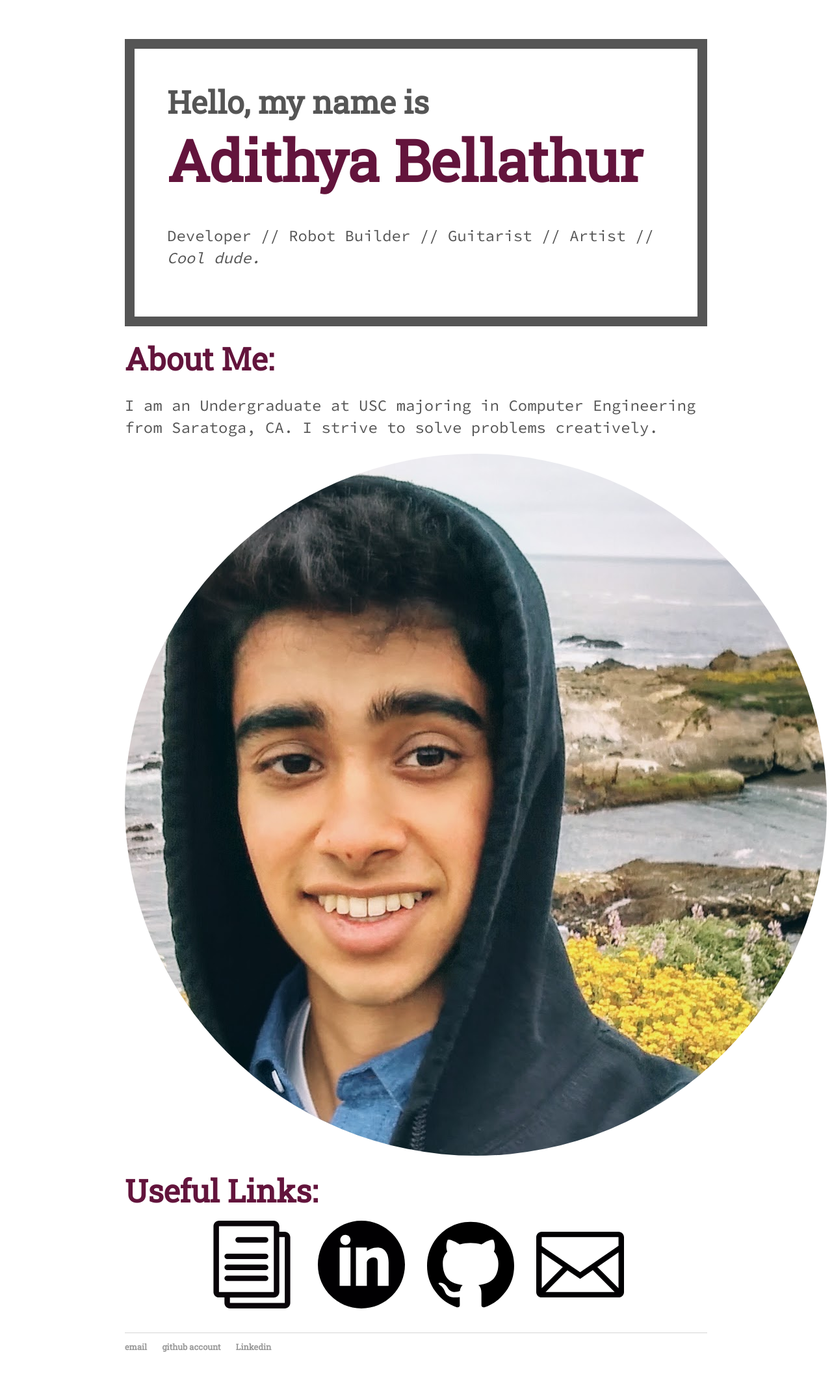
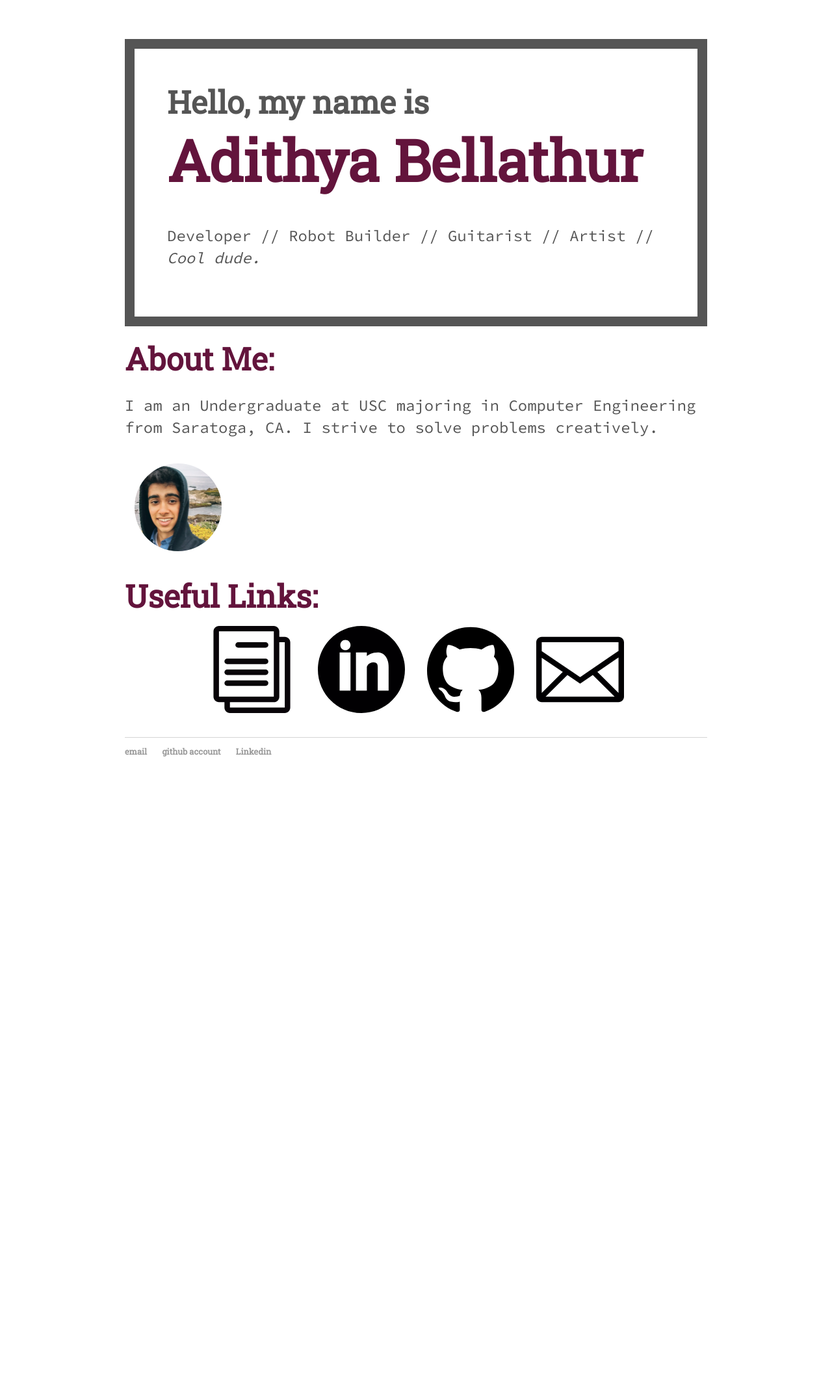
Before and after one commit to adibellathur/adibellathur.github.io, a Jekyll site: the page built from index.html, in a window 1280 px wide. Shown: the whole page at 65% size. Built offline with Jekyll 4.4.1, drawn with Linux system fonts in a browser that asks for light colours; after the commit the page ends 1224 px from its top, so only the background shows below that.

Commit message:
smaller pic

```diff
--- a/index.html
+++ b/index.html
@@ -15,7 +15,7 @@ title: Adithya Bellathur
 		<p>
 		I am an Undergraduate at USC majoring in Computer Engineering from Saratoga, CA. I strive to solve problems creatively.
 		</p>
-		<img class="img-circle" src="pictures/me.jpg" style="margin=15px">
+		<img class="img-circle" src="pictures/me.jpg" style="width:15%;height:15%;margin:15px">
 	</div>
 	<br>
 	<h3>Useful Links:</h3>
```
